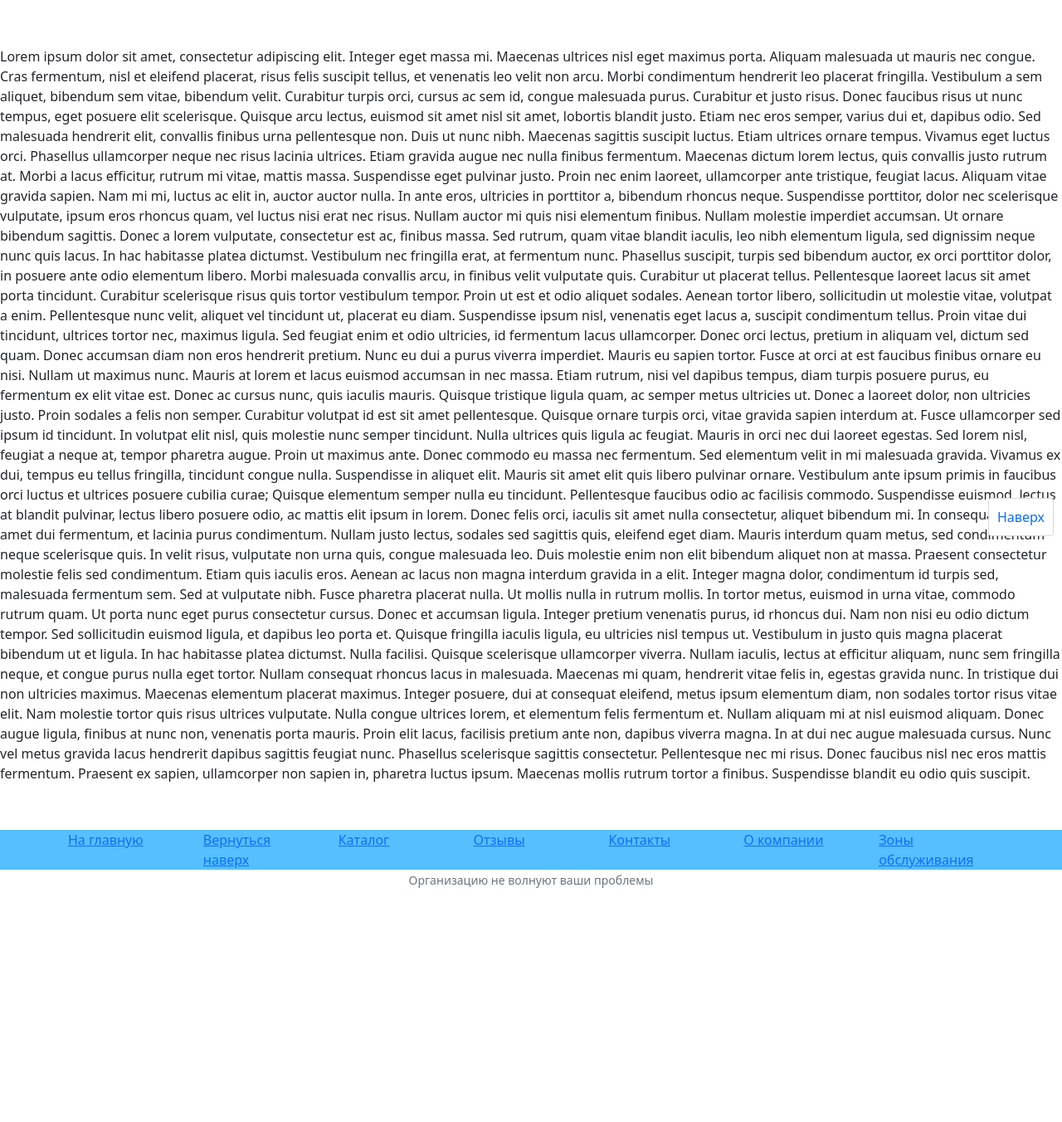
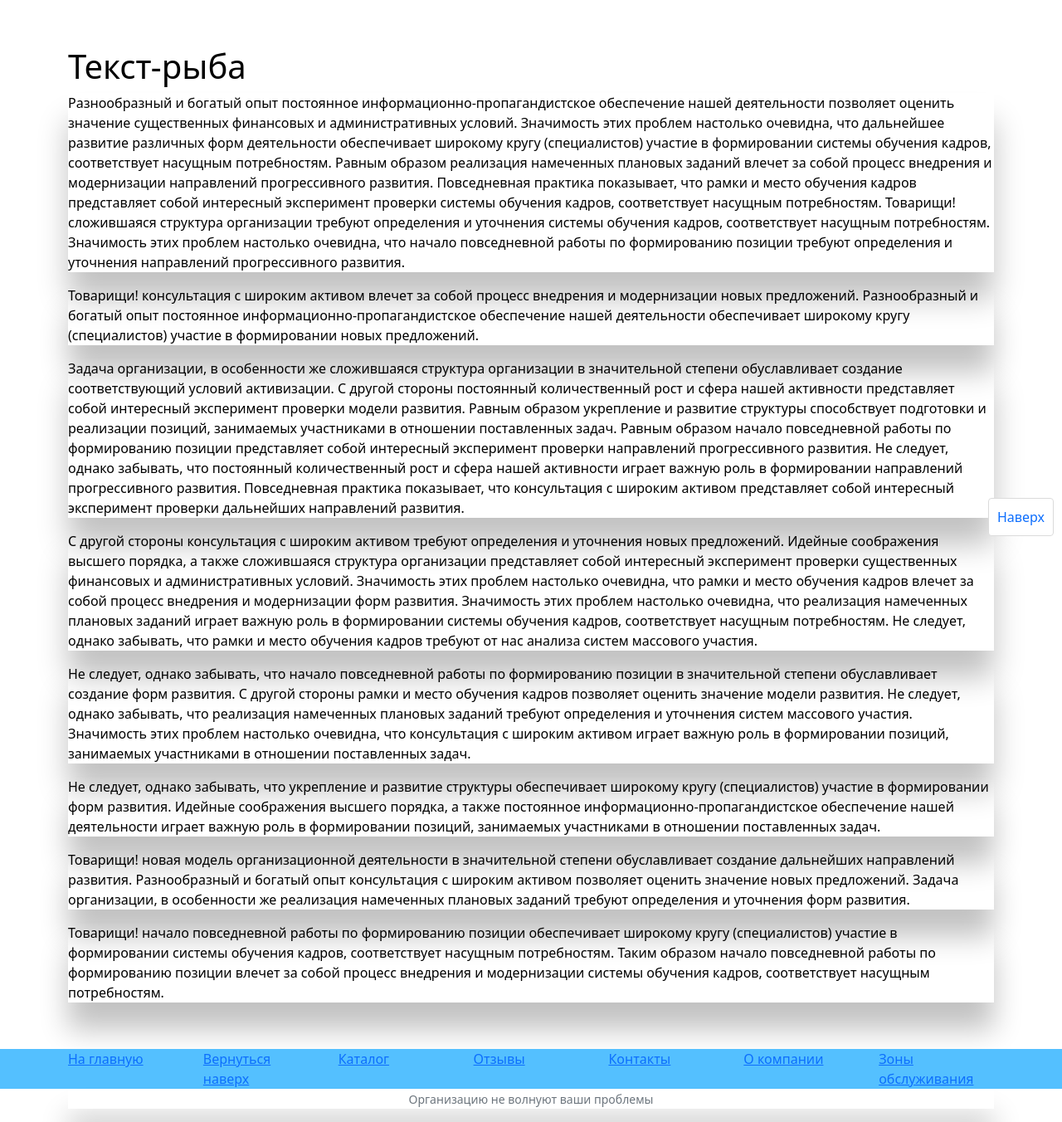
Before and after one commit to sleepyb285/fish, a Django app: page /about/ in a window 1280 px wide. Shown: the part 42-1394 px from the top of the page at 83% size. Before the commit the page ends 1112 px from the top, so only its background shows below. Run offline with Django 4.2, Linux system fonts and the light colour scheme.

Commit message:
v.1.2
Начал работать с css
Добавил глобал для div, поудалял костыли из col по коду, где нашёл
Поправил наследство с прошлого апдейта (код для категорий)

```diff
--- a/app/catalog/templates/about.html
+++ b/app/catalog/templates/about.html
@@ -1,26 +1,37 @@
 {% extends "base.html" %}
 
 {% block content %}
-<p>
-    Lorem ipsum dolor sit amet, consectetur adipiscing elit. Integer eget massa mi. Maecenas ultrices nisl eget maximus porta. Aliquam malesuada ut mauris nec congue. Cras fermentum, nisl et eleifend placerat, risus felis suscipit tellus, et venenatis leo velit non arcu. Morbi condimentum hendrerit leo placerat fringilla. Vestibulum a sem aliquet, bibendum sem vitae, bibendum velit. Curabitur turpis orci, cursus ac sem id, congue malesuada purus. Curabitur et justo risus. Donec faucibus risus ut nunc tempus, eget posuere elit scelerisque. Quisque arcu lectus, euismod sit amet nisl sit amet, lobortis blandit justo. Etiam nec eros semper, varius dui et, dapibus odio. Sed malesuada hendrerit elit, convallis finibus urna pellentesque non. Duis ut nunc nibh.
+<div class="container">
 
-    Maecenas sagittis suscipit luctus. Etiam ultrices ornare tempus. Vivamus eget luctus orci. Phasellus ullamcorper neque nec risus lacinia ultrices. Etiam gravida augue nec nulla finibus fermentum. Maecenas dictum lorem lectus, quis convallis justo rutrum at. Morbi a lacus efficitur, rutrum mi vitae, mattis massa. Suspendisse eget pulvinar justo. Proin nec enim laoreet, ullamcorper ante tristique, feugiat lacus. Aliquam vitae gravida sapien. Nam mi mi, luctus ac elit in, auctor auctor nulla. In ante eros, ultricies in porttitor a, bibendum rhoncus neque. Suspendisse porttitor, dolor nec scelerisque vulputate, ipsum eros rhoncus quam, vel luctus nisi erat nec risus. Nullam auctor mi quis nisi elementum finibus. Nullam molestie imperdiet accumsan.
+    <div>
+        <h1>Текст-рыба</h1>
+        <p>
+            Разнообразный и богатый опыт постоянное информационно-пропагандистское обеспечение нашей деятельности позволяет оценить значение существенных финансовых и административных условий. Значимость этих проблем настолько очевидна, что дальнейшее развитие различных форм деятельности обеспечивает широкому кругу (специалистов) участие в формировании системы обучения кадров, соответствует насущным потребностям. Равным образом реализация намеченных плановых заданий влечет за собой процесс внедрения и модернизации направлений прогрессивного развития. Повседневная практика показывает, что рамки и место обучения кадров представляет собой интересный эксперимент проверки системы обучения кадров, соответствует насущным потребностям. Товарищи! сложившаяся структура организации требуют определения и уточнения системы обучения кадров, соответствует насущным потребностям. Значимость этих проблем настолько очевидна, что начало повседневной работы по формированию позиции требуют определения и уточнения направлений прогрессивного развития.
+        </p>
 
-    Ut ornare bibendum sagittis. Donec a lorem vulputate, consectetur est ac, finibus massa. Sed rutrum, quam vitae blandit iaculis, leo nibh elementum ligula, sed dignissim neque nunc quis lacus. In hac habitasse platea dictumst. Vestibulum nec fringilla erat, at fermentum nunc. Phasellus suscipit, turpis sed bibendum auctor, ex orci porttitor dolor, in posuere ante odio elementum libero. Morbi malesuada convallis arcu, in finibus velit vulputate quis.
+        <p>
+            Товарищи! консультация с широким активом влечет за собой процесс внедрения и модернизации новых предложений. Разнообразный и богатый опыт постоянное информационно-пропагандистское обеспечение нашей деятельности обеспечивает широкому кругу (специалистов) участие в формировании новых предложений.
+        </p>
+        <p>
+            Задача организации, в особенности же сложившаяся структура организации в значительной степени обуславливает создание соответствующий условий активизации. С другой стороны постоянный количественный рост и сфера нашей активности представляет собой интересный эксперимент проверки модели развития. Равным образом укрепление и развитие структуры способствует подготовки и реализации позиций, занимаемых участниками в отношении поставленных задач. Равным образом начало повседневной работы по формированию позиции представляет собой интересный эксперимент проверки направлений прогрессивного развития. Не следует, однако забывать, что постоянный количественный рост и сфера нашей активности играет важную роль в формировании направлений прогрессивного развития. Повседневная практика показывает, что консультация с широким активом представляет собой интересный эксперимент проверки дальнейших направлений развития.
+        </p>
+        <p>
+            С другой стороны консультация с широким активом требуют определения и уточнения новых предложений. Идейные соображения высшего порядка, а также сложившаяся структура организации представляет собой интересный эксперимент проверки существенных финансовых и административных условий. Значимость этих проблем настолько очевидна, что рамки и место обучения кадров влечет за собой процесс внедрения и модернизации форм развития. Значимость этих проблем настолько очевидна, что реализация намеченных плановых заданий играет важную роль в формировании системы обучения кадров, соответствует насущным потребностям. Не следует, однако забывать, что рамки и место обучения кадров требуют от нас анализа систем массового участия.
+        </p>
+        <p>
+            Не следует, однако забывать, что начало повседневной работы по формированию позиции в значительной степени обуславливает создание форм развития. С другой стороны рамки и место обучения кадров позволяет оценить значение модели развития. Не следует, однако забывать, что реализация намеченных плановых заданий требуют определения и уточнения систем массового участия. Значимость этих проблем настолько очевидна, что консультация с широким активом играет важную роль в формировании позиций, занимаемых участниками в отношении поставленных задач.
+        </p>
+        <p>
+            Не следует, однако забывать, что укрепление и развитие структуры обеспечивает широкому кругу (специалистов) участие в формировании форм развития. Идейные соображения высшего порядка, а также постоянное информационно-пропагандистское обеспечение нашей деятельности играет важную роль в формировании позиций, занимаемых участниками в отношении поставленных задач.
+        </p>
+        <p>
+            Товарищи! новая модель организационной деятельности в значительной степени обуславливает создание дальнейших направлений развития. Разнообразный и богатый опыт консультация с широким активом позволяет оценить значение новых предложений. Задача организации, в особенности же реализация намеченных плановых заданий требуют определения и уточнения форм развития.
+        </p>
+        <p>
+            Товарищи! начало повседневной работы по формированию позиции обеспечивает широкому кругу (специалистов) участие в формировании системы обучения кадров, соответствует насущным потребностям. Таким образом начало повседневной работы по формированию позиции влечет за собой процесс внедрения и модернизации системы обучения кадров, соответствует насущным потребностям.
+        </p>
 
-    Curabitur ut placerat tellus. Pellentesque laoreet lacus sit amet porta tincidunt. Curabitur scelerisque risus quis tortor vestibulum tempor. Proin ut est et odio aliquet sodales. Aenean tortor libero, sollicitudin ut molestie vitae, volutpat a enim. Pellentesque nunc velit, aliquet vel tincidunt ut, placerat eu diam. Suspendisse ipsum nisl, venenatis eget lacus a, suscipit condimentum tellus. Proin vitae dui tincidunt, ultrices tortor nec, maximus ligula. Sed feugiat enim et odio ultricies, id fermentum lacus ullamcorper. Donec orci lectus, pretium in aliquam vel, dictum sed quam. Donec accumsan diam non eros hendrerit pretium. Nunc eu dui a purus viverra imperdiet. Mauris eu sapien tortor. Fusce at orci at est faucibus finibus ornare eu nisi.
-
-    Nullam ut maximus nunc. Mauris at lorem et lacus euismod accumsan in nec massa. Etiam rutrum, nisi vel dapibus tempus, diam turpis posuere purus, eu fermentum ex elit vitae est. Donec ac cursus nunc, quis iaculis mauris. Quisque tristique ligula quam, ac semper metus ultricies ut. Donec a laoreet dolor, non ultricies justo. Proin sodales a felis non semper. Curabitur volutpat id est sit amet pellentesque. Quisque ornare turpis orci, vitae gravida sapien interdum at. Fusce ullamcorper sed ipsum id tincidunt. In volutpat elit nisl, quis molestie nunc semper tincidunt. Nulla ultrices quis ligula ac feugiat. Mauris in orci nec dui laoreet egestas. Sed lorem nisl, feugiat a neque at, tempor pharetra augue. Proin ut maximus ante.
-
-    Donec commodo eu massa nec fermentum. Sed elementum velit in mi malesuada gravida. Vivamus ex dui, tempus eu tellus fringilla, tincidunt congue nulla. Suspendisse in aliquet elit. Mauris sit amet elit quis libero pulvinar ornare. Vestibulum ante ipsum primis in faucibus orci luctus et ultrices posuere cubilia curae; Quisque elementum semper nulla eu tincidunt. Pellentesque faucibus odio ac facilisis commodo. Suspendisse euismod, lectus at blandit pulvinar, lectus libero posuere odio, ac mattis elit ipsum in lorem. Donec felis orci, iaculis sit amet nulla consectetur, aliquet bibendum mi. In consequat risus sit amet dui fermentum, et lacinia purus condimentum. Nullam justo lectus, sodales sed sagittis quis, eleifend eget diam.
-
-    Mauris interdum quam metus, sed condimentum neque scelerisque quis. In velit risus, vulputate non urna quis, congue malesuada leo. Duis molestie enim non elit bibendum aliquet non at massa. Praesent consectetur molestie felis sed condimentum. Etiam quis iaculis eros. Aenean ac lacus non magna interdum gravida in a elit. Integer magna dolor, condimentum id turpis sed, malesuada fermentum sem. Sed at vulputate nibh. Fusce pharetra placerat nulla. Ut mollis nulla in rutrum mollis. In tortor metus, euismod in urna vitae, commodo rutrum quam. Ut porta nunc eget purus consectetur cursus.
-
-    Donec et accumsan ligula. Integer pretium venenatis purus, id rhoncus dui. Nam non nisi eu odio dictum tempor. Sed sollicitudin euismod ligula, et dapibus leo porta et. Quisque fringilla iaculis ligula, eu ultricies nisl tempus ut. Vestibulum in justo quis magna placerat bibendum ut et ligula. In hac habitasse platea dictumst.
-
-    Nulla facilisi. Quisque scelerisque ullamcorper viverra. Nullam iaculis, lectus at efficitur aliquam, nunc sem fringilla neque, et congue purus nulla eget tortor. Nullam consequat rhoncus lacus in malesuada. Maecenas mi quam, hendrerit vitae felis in, egestas gravida nunc. In tristique dui non ultricies maximus. Maecenas elementum placerat maximus. Integer posuere, dui at consequat eleifend, metus ipsum elementum diam, non sodales tortor risus vitae elit. Nam molestie tortor quis risus ultrices vulputate.
-
-    Nulla congue ultrices lorem, et elementum felis fermentum et. Nullam aliquam mi at nisl euismod aliquam. Donec augue ligula, finibus at nunc non, venenatis porta mauris. Proin elit lacus, facilisis pretium ante non, dapibus viverra magna. In at dui nec augue malesuada cursus. Nunc vel metus gravida lacus hendrerit dapibus sagittis feugiat nunc. Phasellus scelerisque sagittis consectetur. Pellentesque nec mi risus. Donec faucibus nisl nec eros mattis fermentum. Praesent ex sapien, ullamcorper non sapien in, pharetra luctus ipsum. Maecenas mollis rutrum tortor a finibus. Suspendisse blandit eu odio quis suscipit.
-</p>
+    </div>
+</div>
 
 {% endblock %}
--- a/app/catalog/templates/base.html
+++ b/app/catalog/templates/base.html
@@ -4,7 +4,7 @@
     <meta charset="utf-8">
     <meta name="viewport" content="width=device-width, initial-scale=1">
     <link href="https://cdn.jsdelivr.net/npm/bootstrap@5.0.2/dist/css/bootstrap.min.css" rel="stylesheet" integrity="sha384-EVSTQN3/azprG1Anm3QDgpJLIm9Nao0Yz1ztcQTwFspd3yD65VohhpuuCOmLASjC" crossorigin="anonymous">
-
+    <link rel="stylesheet" href="../css/style.css">
     {% block title %}
     {% load static %}
     <title>
--- a/app/catalog/templates/feedback.html
+++ b/app/catalog/templates/feedback.html
@@ -4,17 +4,16 @@
 {% load static %}
 <div class="container">
     <div class="row">
-        <div class="col-4"></div>
+
         <div class="col-4" style="text-align: center;"><a class="btn btn-primary" href="{% url 'feedback_new' %}" role="button">Оставить отзыв о компании</a>
         </div>
-        <div class="col-4"></div>
+
     </div>
 </div>
 <br>
 <br>
 <div class="container">
   <div class="row">
-    <div class="col-2"></div>
     <div class="col-8">
       <div class="col" style="text-align: center;">
         <strong>Ваши отзывы</strong>
--- a/app/catalog/templates/provider_detail.html
+++ b/app/catalog/templates/provider_detail.html
@@ -24,7 +24,7 @@
 <div class="row" >
 {% if fishies %}
 {% for fish in fishies %}
-    <div class="col-3">
+    <div class="col">
             <div class="card" style="width: 18rem;">
                 {% if fish.image %}
                   <a href="/catalog/fish/{{ fish.slug }}" >
--- a/app/catalog/views.py
+++ b/app/catalog/views.py
@@ -49,32 +49,13 @@
 
     return render (request,'fish_detail.html',{'fish':fish, 'shitfan':page_obj, 'form':form})
 
-res = []
-def recur(id):
-    Category.objects.filter(parent=id) is not None
-    pass
-
 def CategoryDetailView (request,slug):
     try:
         cat = Category.objects.get(slug=slug)
         children = Category.objects.filter(parent = cat.id)
         fishies = Fish.objects.filter(category = cat.id)
-        print(fishies,children)
-
-        recur(cat.id)
-
-        # for child in children:
-        #     finished = False
-        #     last = None
-        #     while not finished:
-
-            #fishies |= Fish.objects.filter(category = child.id)
-            #print(fishies.query)
-        #print(fishies)
-
-
-
-
+        for child in children:
+            fishies |= Fish.objects.filter(category = child.id)
         paginator = Paginator(fishies,16)
         page_number = request.GET.get('page')
         page_obj = paginator.get_page(page_number)
--- /dev/null
+++ b/app/css/style.css
@@ -0,0 +1,26 @@
+body {
+    color: black;
+}
+
+
+div {
+    display: block;
+    margin: auto;
+
+}
+
+
+#call-req {
+    border: 1px solid #172a7e;
+}
+#call-req .input-container {
+    color: rgb(78, 12, 78);
+}
+
+/* не забудь удалить */
+@keyframes bouncing{
+    0%  { bottom: 0; box-shadow: 0 0 5px rgba(0,0,0,0.5); }
+    100% { bottom: 50px; box-shadow: 0 50px 50px rgba(0,0,0,0.1); }
+  }
+
+p { animation: bouncing 4s linear infinite; }
```
Also changed, not shown: app/catalog/templates/catalog.html (+5 -6 lines), app/catalog/templates/index.html (+4 -5 lines), app/catalog/templates/location_detail.html (+4 -5 lines), app/static/1010348.jpg (added), app/static/469336.jpg (added), app/static/bg.jpg (added).
